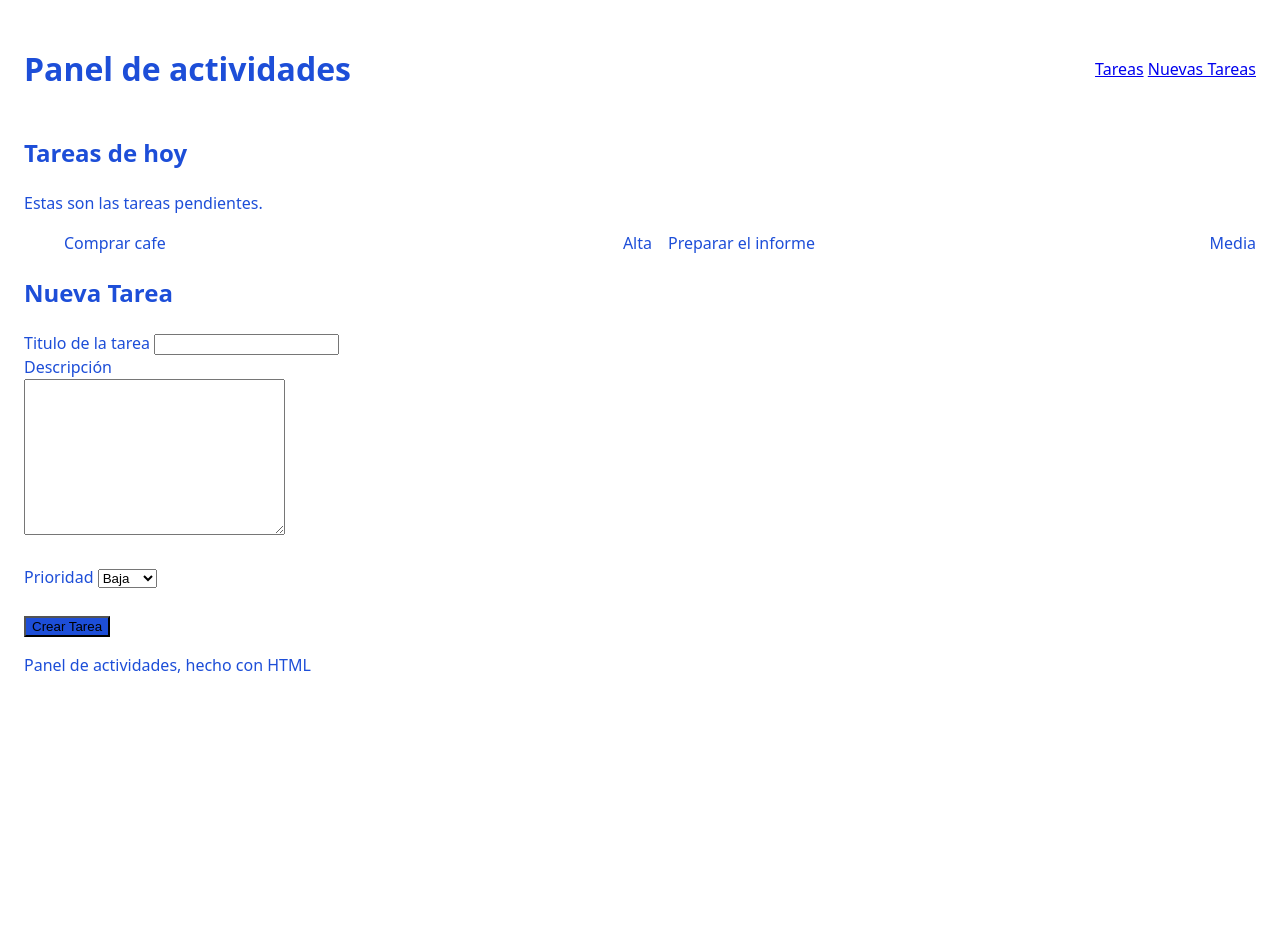
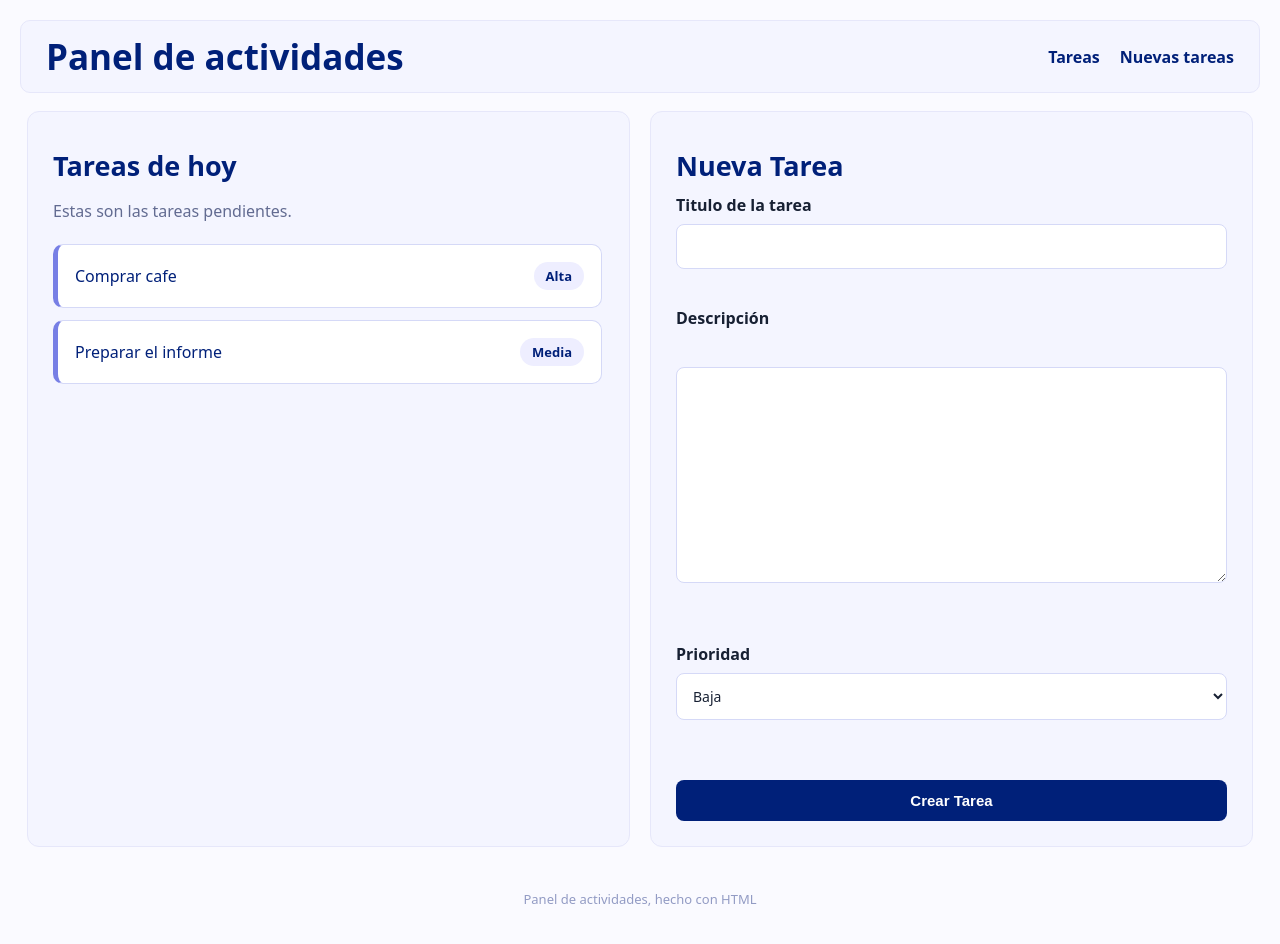
Before and after one commit to KeysiPamelaVR/Panel-Actividades, a plain HTML site: page index.html in a window 1280 px wide. Before the commit the page ends 800 px from the top, so only its background shows below. Drawn offline with Linux system fonts and the light colour scheme.

Commit message:
actualizacion de archivos

```diff
--- a/index.css
+++ b/index.css
@@ -1,50 +1,209 @@
+
 * {
     box-sizing: border-box;
-  }
+}
 
 :root {
-    --color-principal: #1d4ed8;
+    --color-principal: #002079;
     --color-texto: #172033;
-    --color-borde: #cbd5e1;
+    --color-borde: #d5d9f7;
+    --color-base: #f4f5ff;
+    --color-footer: #929bc4;
+    --color-tareas: #ffffff;
+    --color-acento: #777fe5;
 }
 
 body {
     font-family: system-ui, sans-serif;
     color: var(--color-principal);
-    line-height: 1.5;
+    background-color: #fafaff;
     margin: 0;
-    padding: 1.5rem;
+    padding: 20px;
 }
 
 .barra {
     display: flex;
     justify-content: space-between;
     align-items: center;
+    background-color: var(--color-base);
+    border: 1px solid #e6e7fa;
+    border-radius: 10px;
+    padding: 12px 25px;
+    margin-bottom: 18px;
+}
+
+h1 {
+    font-size: 35px;
+    margin: 0;
+    color: var(--color-principal);
+}
+
+nav {
+    display: flex;
+    gap: 20px;
+}
+
+nav a {
+    color: var(--color-principal);
+    text-decoration: none;
+    font-weight: 600;
+    transition: color .2s;
+}
+
+nav a:hover {
+    color: var(--color-acento);
+}
+
+nav a:focus{
+ color: #656ccd;
+}
+
+main {
+    display: grid;
+    grid-template-columns: 1fr 1fr;
+    gap: 20px;
+    margin: 0 7px;
+}
+
+#tareas, #nuevas {
+    background-color: var(--color-base);
+    border: 1px solid #e6e7fa;
+    border-radius: 12px;
+    padding: 25px;
+}
+
+h2 {
+    font-size: 27px;
+    margin-top: 10px;
+    margin-bottom: 10px;
+}
+
+#tareas p {
+    color: #626b91;
+    margin-bottom: 20px;
 }
 
 .lista-tareas {
-    display: grid;
-    grid-template-columns: 1fr;
-    gap: 1rem;
+    grid: repeat(auto-fill, minmax(220px, 1fr));
+    display: flex;
+    flex-direction: column;
+    gap: 12px;
+    padding: 2px;
+    padding-left: 0;
+    list-style: none;
 }
 
 .tarjeta-actividad {
     display: flex;
     justify-content: space-between;
+    align-items: center;
+    padding: 17px;
+    background-color: var(--color-tareas);
+    border: 1px solid var(--color-borde);
+    border-left: 5px solid var(--color-acento);
+    border-radius: 10px;
     gap: .8rem;
+    transition: transform .2s, box-shadow .2s;
 }
 
-@media(min-width: 600px){
-    .lista-tareas{
-        grid-template-columns: 1fr 1fr;
+.tarjeta-actividad:hover {
+    transform: translateY(-3px);
+    box-shadow: 0 5px 15px #00207912;
+}
+
+.badge-prioridad {
+    background-color: #eeeeff;
+    color: var(--color-principal);
+    padding: 5px 12px;
+    border-radius: 20px;
+    font-size: 13px;
+    font-weight: 600;
+}
+
+form {
+    display: flex;
+    flex-direction: column;
+    gap: 8px;
+}
+
+form label {
+    font-weight: 600;
+    color: var(--color-texto);
+}
+
+input, textarea, select {
+    width: 100%;
+    padding: 12px;
+    border: 1px solid var(--color-borde);
+    border-radius: 8px;
+    background-color: white;
+    font-family: inherit;
+    font-size: 14px;
+    color: var(--color-texto);
+    outline: none;
+    transition: border-color .2s, box-shadow .2s;
+}
+
+input:focus, textarea:focus, select:focus {
+    border-color: var(--color-acento);
+    box-shadow: 0 0 0 3px #777fe522;
+}
+
+textarea {
+    resize: vertical;
+}
+
+button {
+    background-color: var(--color-principal);
+    color: white;
+    border: none;
+    border-radius: 8px;
+    padding: 12px 20px;
+    font-size: 15px;
+    font-weight: 600;
+    cursor: pointer;
+    transition: background-color .2s, transform .2s;
+}
+
+button:hover {
+    background-color: #1e40af;
+    transform: translateY(-2px);
+}
+
+button:focus{
+    background-color: #142e85;
+
+}
+
+footer {
+    text-align: center;
+    color: var(--color-footer);
+    padding: 15px;
+    margin-top: 15px;
+    font-size: 13px;
+}
+
+@media (max-width: 700px) {
+    body {
+        padding: 12px;
+    }
+
+    .barra {
+        flex-direction: column;
+        gap: 15px;
+        text-align: center;
+    }
+
+    h1 {
+        font-size: 27px;
+    }
+
+    main {
+        grid-template-columns: 1fr;
+    }
+
+    #tareas,
+    #nuevas {
+        padding: 18px;
     }
 }
-
-button{
-      background: var(--color-principal);
-      transition: background-color .2s;
-}
-
-button:hover{
-    background: #1e40af;
-}
--- a/index.html
+++ b/index.html
@@ -11,7 +11,7 @@
         <h1>Panel de actividades</h1>
         <nav>
             <a href="#tareas">Tareas</a>
-            <a href="#nuevas">Nuevas Tareas</a>
+            <a href="#nuevas">Nuevas tareas</a>
         </nav>
     </header>
 
@@ -19,7 +19,6 @@
         <section id="tareas">
             <h2>Tareas de hoy</h2>
             <p>Estas son las tareas pendientes.</p>
-
             <ul class="lista-tareas">
                 <li class="tarjeta-actividad">
                     Comprar cafe
--- a/index.js
+++ b/index.js
@@ -0,0 +1,44 @@
+// La lista de tareas: un arreglo de objetos
+
+const tareas = [
+    { titulo: "Comprar café", prioridad: "alta", estado: "pendiente" },
+    { titulo: "Leer", prioridad: "baja", estado: "completada" },
+  ];
+
+  // ¿Es válido el título? (entre 3 y 80 caracteres)
+
+  function esTituloValido(titulo) {
+    return titulo.length >= 3 && titulo.length <= 80;
+  }
+
+  // Crear una tarea solo si el título es válido. Devuelve true o false
+
+  function crearTarea(titulo, prioridad) {
+    if (!esTituloValido(titulo)) {
+      console.log("Título no válido");
+      return false;
+    }
+    tareas.push({ titulo: titulo, prioridad: prioridad, estado: "pendiente" });
+    return true;
+  }
+
+  // Contar las pendientes
+
+  function contarPendientes() {
+    return tareas.filter(t => t.estado === "pendiente").length;
+  }
+
+  // Listar todas en la consola
+  function listar() {
+    for (const t of tareas) {
+        console.log(`${t.titulo} (${t.prioridad}) - ${t.estado}`);
+    }
+    return true;
+}
+
+  //console.log(crearTarea("ab", "baja"));
+
+  (contarPendientes())
+  esTituloValido("Comprar pan");
+  esTituloValido("Holis")
+  listar();
```
